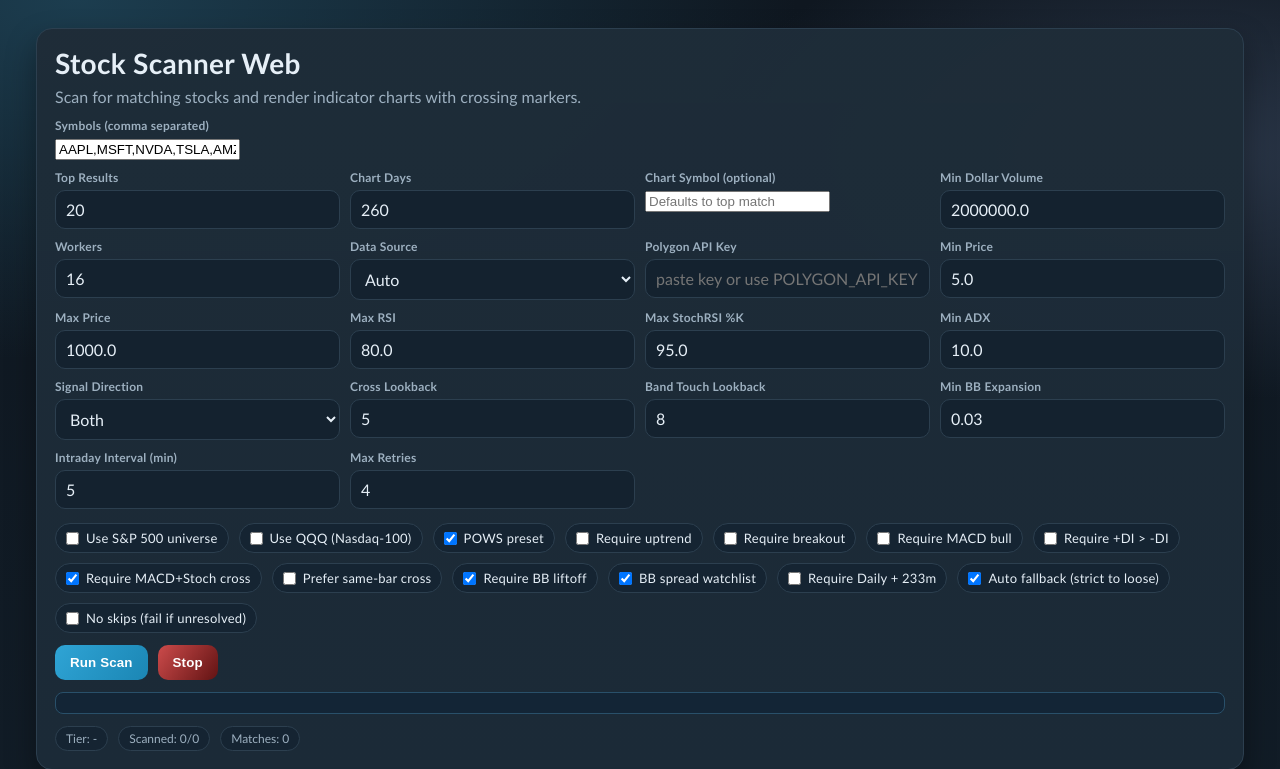
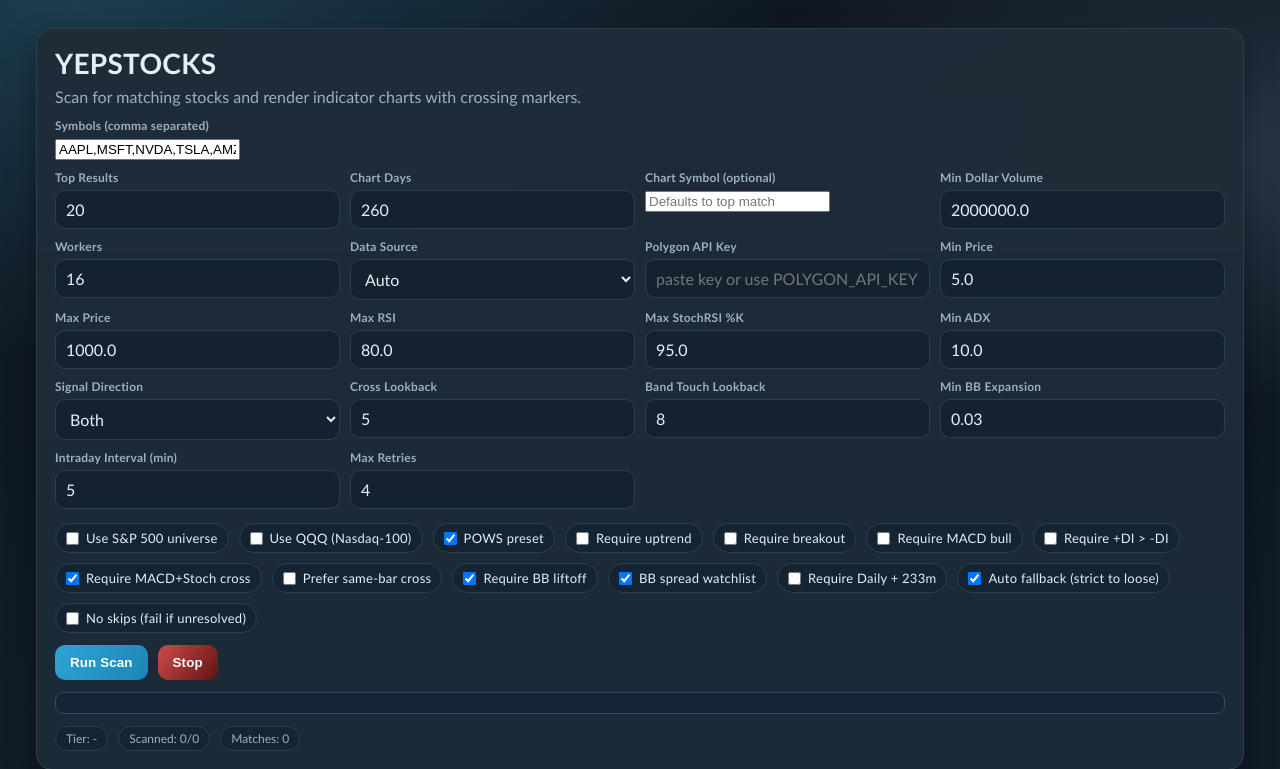
Before and after one commit to jamiewoolner-svg/yep, a Flask app: page / in a window 1280 px wide. Shown: the top 769 px of the page. Run offline with Flask 3, Linux system fonts and the light colour scheme; some libraries are stand-ins or nearby versions.

Commit message:
Rename site branding to YEPSTOCKS

```diff
--- a/app.py
+++ b/app.py
@@ -417,12 +417,12 @@ def simple() -> str:
         """
 <!doctype html>
 <html><head><meta charset="utf-8"><meta name="viewport" content="width=device-width, initial-scale=1">
-<title>Scanner Simple</title>
+<title>YEPSTOCKS Simple</title>
 <style>
 body{font-family:Arial,sans-serif;padding:16px} input,select{padding:6px;margin:4px} table{border-collapse:collapse;width:100%}
 th,td{border:1px solid #ddd;padding:6px;font-size:13px;text-align:right} th:first-child,td:first-child{text-align:left}
 </style></head><body>
-<h2>Scanner Simple (No JS)</h2>
+<h2>YEPSTOCKS Simple (No JS)</h2>
 <form method="post">
 <div><label>Symbols:</label><input name="symbols" value="{{ symbols }}" size="60"></div>
 <div><label><input type="checkbox" name="use_sp500" {% if use_sp500 %}checked{% endif %}> Use S&P500</label></div>
--- a/templates/index.html
+++ b/templates/index.html
@@ -3,7 +3,7 @@
 <head>
   <meta charset="utf-8">
   <meta name="viewport" content="width=device-width, initial-scale=1">
-  <title>Stock Scanner Web</title>
+  <title>YEPSTOCKS</title>
   <script defer src="https://cdn.plot.ly/plotly-2.35.2.min.js"></script>
   <style>
     :root {
@@ -134,7 +134,7 @@
 <body>
   <div class="wrap">
     <div class="card">
-      <h1>Stock Scanner Web</h1>
+      <h1>YEPSTOCKS</h1>
       <p>Scan for matching stocks and render indicator charts with crossing markers.</p>
       <form id="scan-form" method="post">
         <div class="grid">
```
